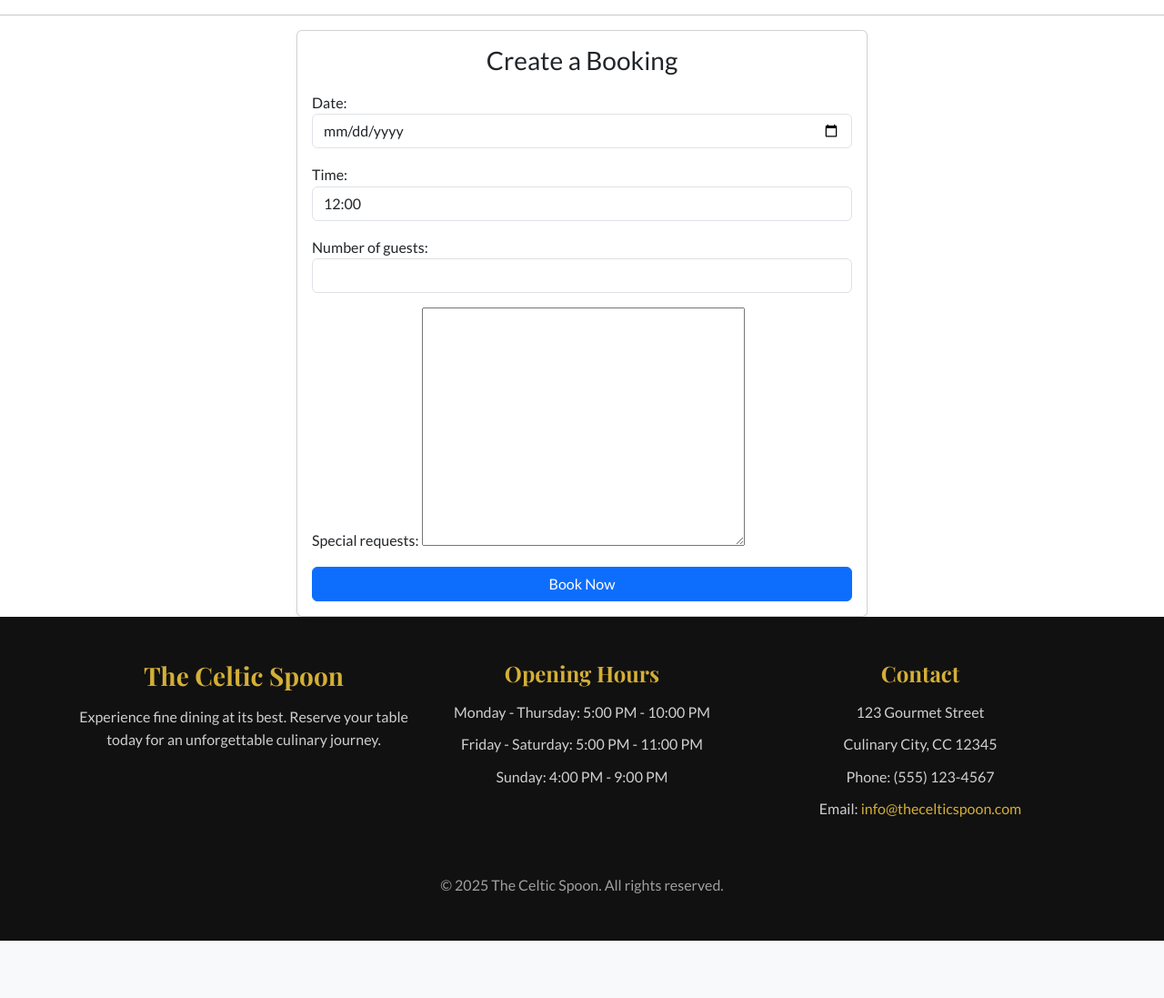
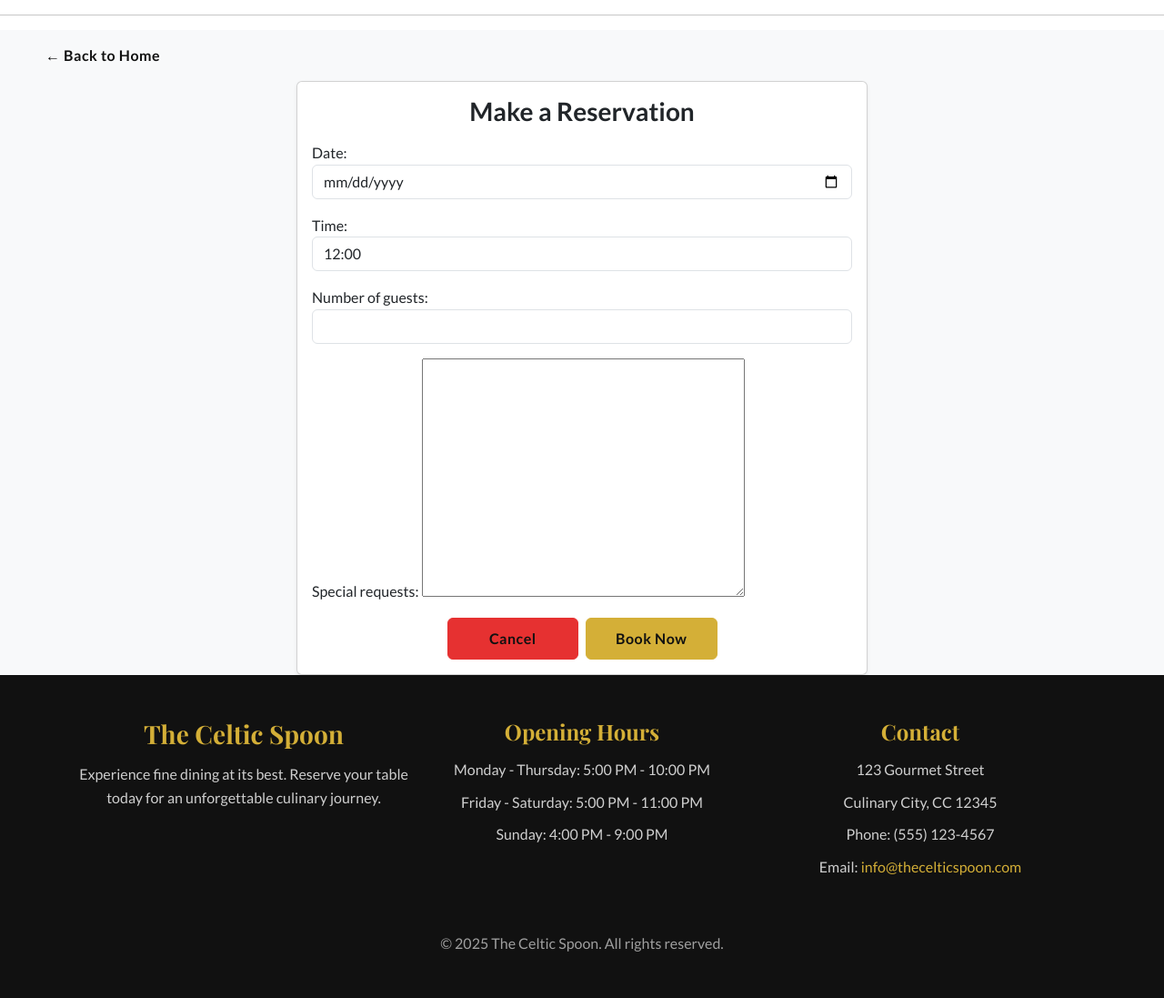
Before and after one commit to PDennise/the_celtic_spoon, a Django app: page /booking/create/ in a window 1280 px wide. Shown: the part 66-1163 px from the top of the page at 91% size. Before the commit the page ends 1100 px from the top, so only its background shows below. Run offline with Django 5.2, Linux system fonts and the light colour scheme; the visitor is signed in with stand-in values (Sample User, id 1).

Commit message:
Add back to home link to booking page and improve reservation form buttons styling

```diff
--- a/apps/booking/templates/booking/create_booking.html
+++ b/apps/booking/templates/booking/create_booking.html
@@ -4,11 +4,18 @@
 {% block title %}Create a Booking{% endblock %}
 
 {% block content %}
+<div class="booking-page">
+    <div class="back-home">
+        <a href="{% url 'home' %}">
+            ← Back to Home
+        </a>
+    </div>
+
     <div class="row justify-content-center">
         <div class="col-md-6">
             <div class="card shadow-sm">
                 <div class="card-body">
-                <h3 class="card-title mb-3 text-center">Create a Booking</h3>
+                    <h3 class="card-title mb-3 text-center">Make a Reservation</h3>
 
                     <form method="post" novalidate>
                         {% csrf_token %}
@@ -35,11 +42,15 @@
                             {% endif %}
                         </div>
                         {% endfor %}
+                        <div class="col-sm-6 d-flex align-items-center gap-2 mx-auto">
+                            <a href="{% url 'home' %}" class="btn btn-primary w-100 cancel">Cancel</a>
                             <button type="submit" class="btn btn-primary w-100">Book Now</button>
+                        </div>
                     </form>
 
                 </div>
             </div>
         </div>
     </div>
+</div>
 {% endblock %}
--- a/static/assets/style.css
+++ b/static/assets/style.css
@@ -596,3 +596,73 @@ h2 {
         transform: translateY(0);
     }
 }
+
+/* =============================== */
+/* RESERVATION PAGE */
+/* =============================== */
+
+.back-home {
+    padding: 15px 20px;
+}
+
+.back-home a {
+    border-color: #D4AF37;
+    color: #111;
+    font-weight: 600;
+    letter-spacing: 0.5px;
+    padding: 12px 30px;
+    border-radius: 5px;
+    transition: all 0.3s ease;
+    text-decoration: none;
+}
+
+.back-home a:hover {
+    background-color: #C6A75E;
+    transform: scale(1.05);
+    box-shadow: 0 8px 20px rgba(212, 175, 55, 0.3);
+    text-decoration: none;
+}
+
+.row h3{
+    font-weight: 600;
+}
+
+form .btn {
+    background-color: #D4AF37;
+    border-color: #D4AF37;
+    color: #111;
+    font-weight: 600;
+    letter-spacing: 0.5px;
+    padding: 10px 25px;
+    transition: all 0.3s ease;
+}
+
+form .btn:hover {
+    background-color: #C6A75E;
+    border-color: #C6A75E ;
+    color: #111;
+    box-shadow: 0 6px 12px rgba(0, 0, 0, 0.3);
+    transform: scale(1.05);
+}
+
+form .cancel {
+    background-color: rgb(230, 49, 49);
+    border-color: rgb(230, 49, 49);
+    color: #111;
+    font-weight: 600;
+    letter-spacing: 0.5px;
+    padding: 10px 25px;
+    transition: all 0.3s ease;
+}
+
+form .cancel:hover {
+    background-color: #b53e2b;
+    border-color: #b53e2b;
+    color: #111;
+    box-shadow: 0 6px 12px #b53e2b;
+    transform: scale(1.05);
+}
+
+.booking-page {
+    background-color: #f8f9fa;
+}
```
Lines whose indentation alone changed are shown as unchanged.
